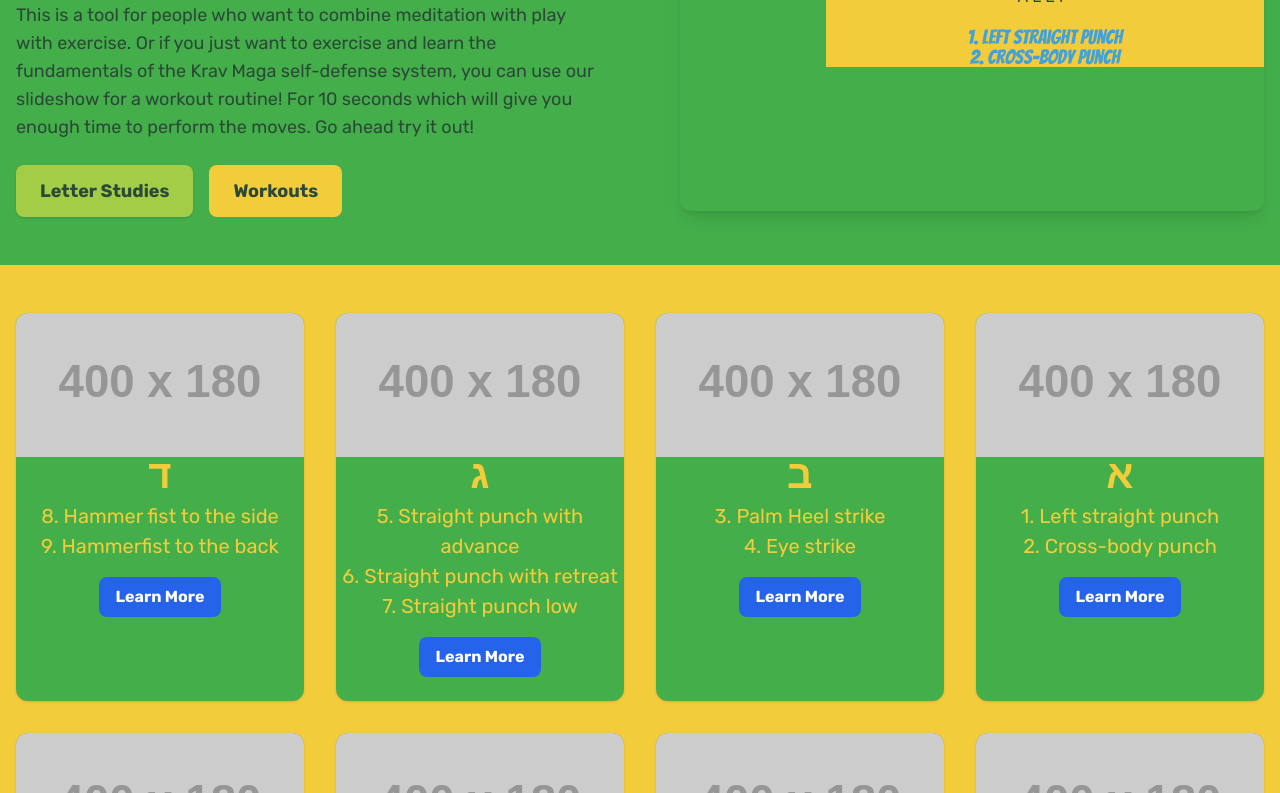
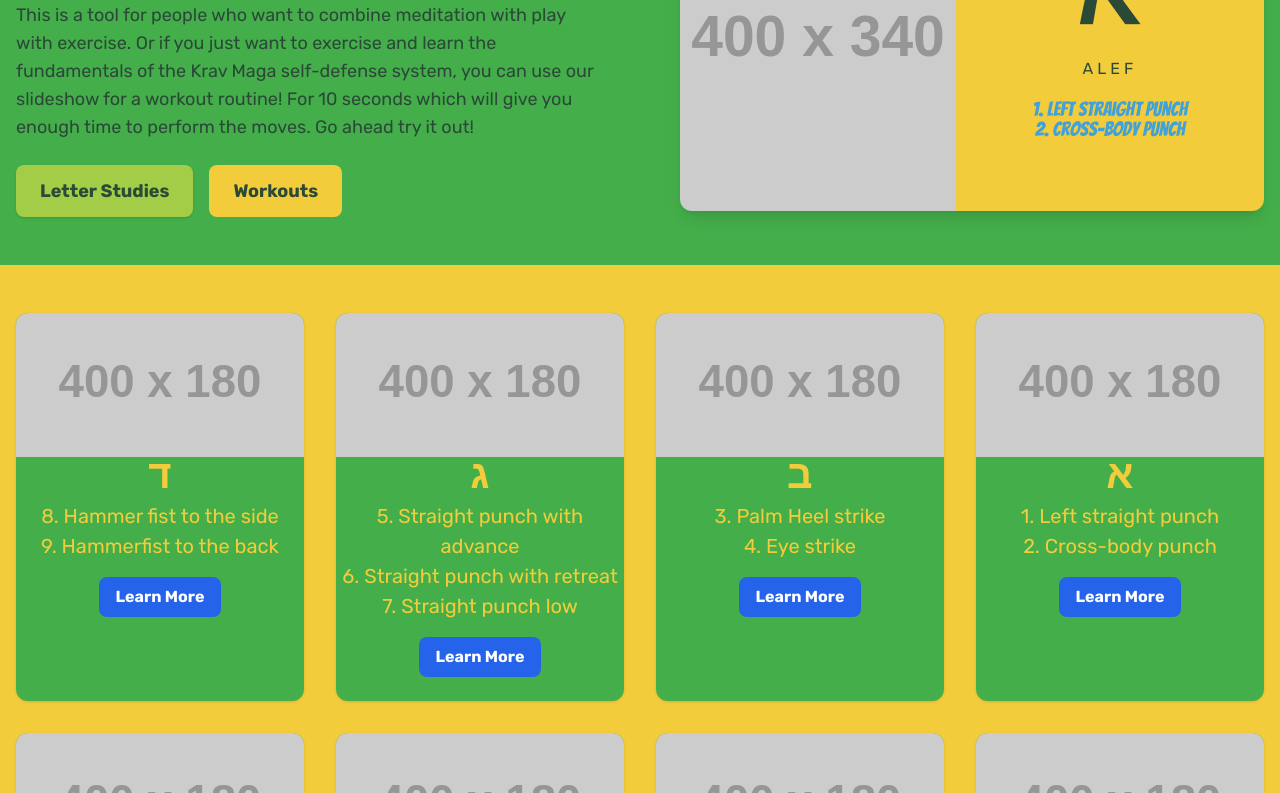
Before and after one commit to joshualinog/self-defense-alphabet-meditation, a website built with Vite: page index.html in a window 1280 px wide. Shown: the part 183-976 px from the top of the page. Built offline with nearby package versions, Linux system fonts and the light colour scheme; placeholder pictures from the web are drawn by us.

Commit message:
fix big screen slider styles; fix sin and shin mistake.

```diff
--- a/main.scss
+++ b/main.scss
@@ -1,3 +1,50 @@
+@media (min-width: 640px) {
+    html, body {
+        height: 100%;
+    }
+    body {
+        min-height: 100vh;
+        display: flex;
+        flex-direction: column;
+    }
+    .main-app-container {
+        flex: 1 1 auto;
+        display: flex;
+        flex-direction: column;
+        min-height: 0;
+    }
+    #hebrew-slideshow {
+        display: flex;
+        flex-direction: column;
+        flex: 1 1 auto;
+        min-height: 0;
+        height: 100%;
+    }
+    #slide-inner {
+        display: flex;
+        flex-direction: row;
+        flex: 1 1 auto;
+        min-height: 0;
+        height: 100%;
+        align-items: stretch;
+    }
+    #slide-image-container, #slide-content {
+        width: 50%;
+        flex: 1 1 0;
+        min-height: 0;
+        height: auto;
+        align-self: stretch;
+        display: flex;
+        flex-direction: column;
+        justify-content: center;
+        align-items: center;
+        padding: 0 ;
+    }
+    #slide-info {
+        font-size: 1.25rem;
+        line-height: 1.25rem;
+    }
+}
 
 @media (min-width: 640px) {
     #hebrew-slideshow {
@@ -124,10 +171,7 @@
 $teal: #67C7C6;
 $blue: #41A1DB;
 
-// Fullscreen slider right half background
-.slider-right-fullscreen.bg-yellow-500 {
-	background-color: $yellow !important;
-}
+
 
 // Custom background utility classes (like Tailwind)
 .bg-dark-green-500 { background-color: $dark-green !important; }
@@ -186,6 +230,14 @@
 	font-weight: 900 !important;
 	letter-spacing: 0.01em;
 }
+
+
+
+
+// Fullscreen slider right half background
+.slider-right-fullscreen.bg-yellow-500 {
+	background-color: $yellow !important;
+}
 // All text in the right side of the slide (slide-content) is dark green
 #slide-content, #slide-content * {
 	color: $dark-green !important;
@@ -210,6 +262,7 @@
     width: 100%;
     height: 100%;
 }
+
 
 
 #slide-image-container {
@@ -251,14 +304,14 @@
 @media (min-width: 640px) {
     #slide-inner {
         flex-direction: row;
-        height: 100%;
+        height: 340px;
     }
     #slide-image-container {
         width: 50%;
-        height: 100%;
+        height: 100%; // Only 100% height at sm+ (not fullscreen)
     }
     #slide-content {
-        width: 50%;
+        width: 0%;
         height: 100%;
         min-height: 0;
         justify-content: center;
@@ -272,6 +325,11 @@
         font-size: 1.25rem;
         line-height: 1.25rem;
     }
+    .fullscreen {
+        #slide-inner {
+
+        }
+    }
 }
 
 .letter-card{
--- a/src/data.json
+++ b/src/data.json
@@ -169,10 +169,18 @@
   },
   {
     "order": 21,
+    "letter": "ש",
+    "name": "Sin",
+    "image": "https://placehold.co/400x340/41A1DB/A3CD47?text=Sin",
+    "cardImage": "https://placehold.co/400x180?text=Sin",
+    "info": "52. front kick from the ground<br />53. round kick from the ground<br />54. sidekick from the ground<br />"
+  },
+  {
+    "order": 22,
     "letter": "ת",
     "name": "Tav",
     "image": "https://placehold.co/400x340/41A1DB/A3CD47?text=Tav",
     "cardImage": "https://placehold.co/400x180?text=Tav",
-    "info": "52. front kick from the ground<br />53. round kick from the ground<br />54. sidekick from the ground<br />55. getting up"
+    "info": "55. getting up"
   }
 ]
```
Also changed, not shown: dist/main.css, 1 other file.
